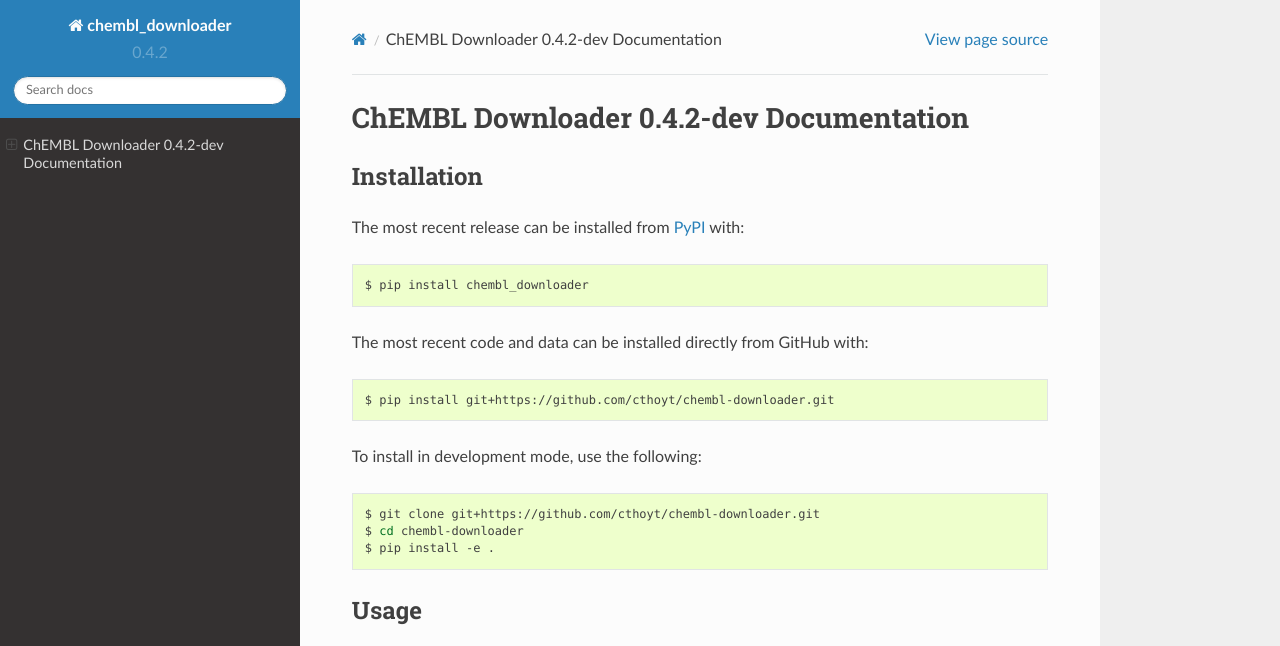
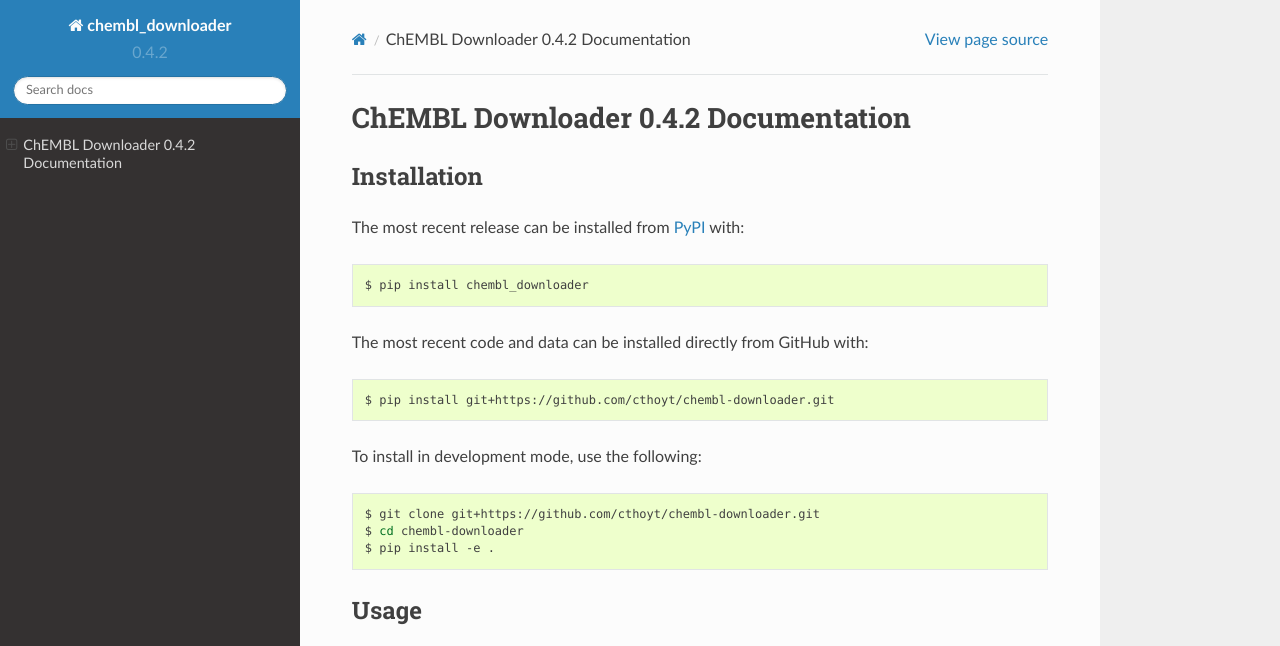
Before and after one commit to cthoyt/chembl-downloader, a Sphinx documentation site: the page built from docs/source/index.rst, in a window 1280 px wide and 1212 px high, cut to the strip 0-646 px from the top of the window. Built offline with Sphinx 7.4.7 and the Read the Docs theme 2.0.0, drawn with Linux system fonts in a browser that asks for light colours.

Commit message:
Bump version: 0.4.2-dev → 0.4.2

```diff
--- a/docs/source/conf.py
+++ b/docs/source/conf.py
@@ -27,7 +27,7 @@
 author = "Charles Tapley Hoyt"
 
 # The full version, including alpha/beta/rc tags.
-release = "0.4.2-dev"
+release = "0.4.2"
 
 # The short X.Y version.
 parsed_version = re.match(
--- a/setup.cfg
+++ b/setup.cfg
@@ -4,7 +4,7 @@
 # Configuring setup()
 [metadata]
 name = chembl_downloader
-version = 0.4.2-dev
+version = 0.4.2
 description = Reproducibly download, open, parse, and query ChEMBL
 long_description = file: README.md
 long_description_content_type = text/markdown
```
Also changed, not shown: .bumpversion.cfg.
